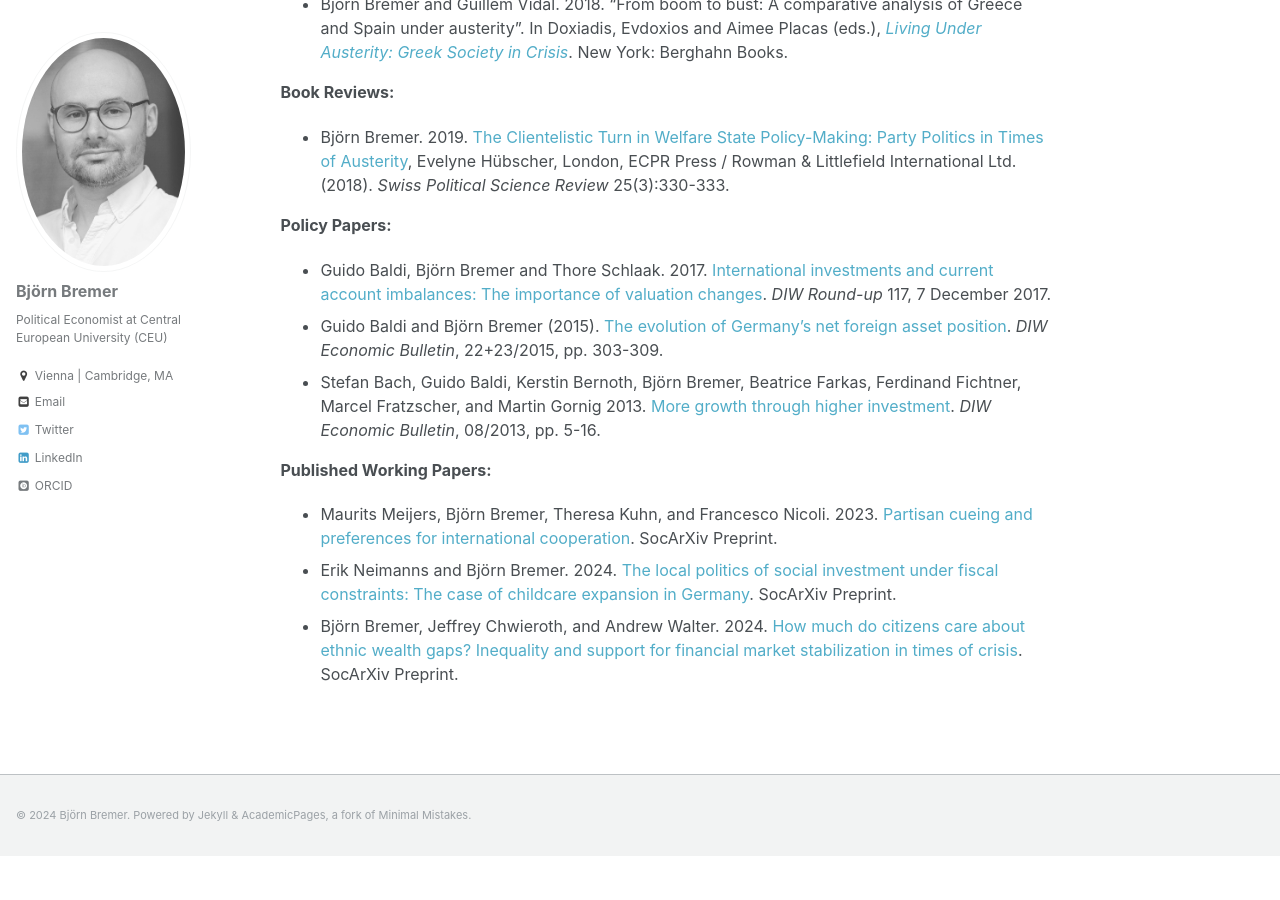
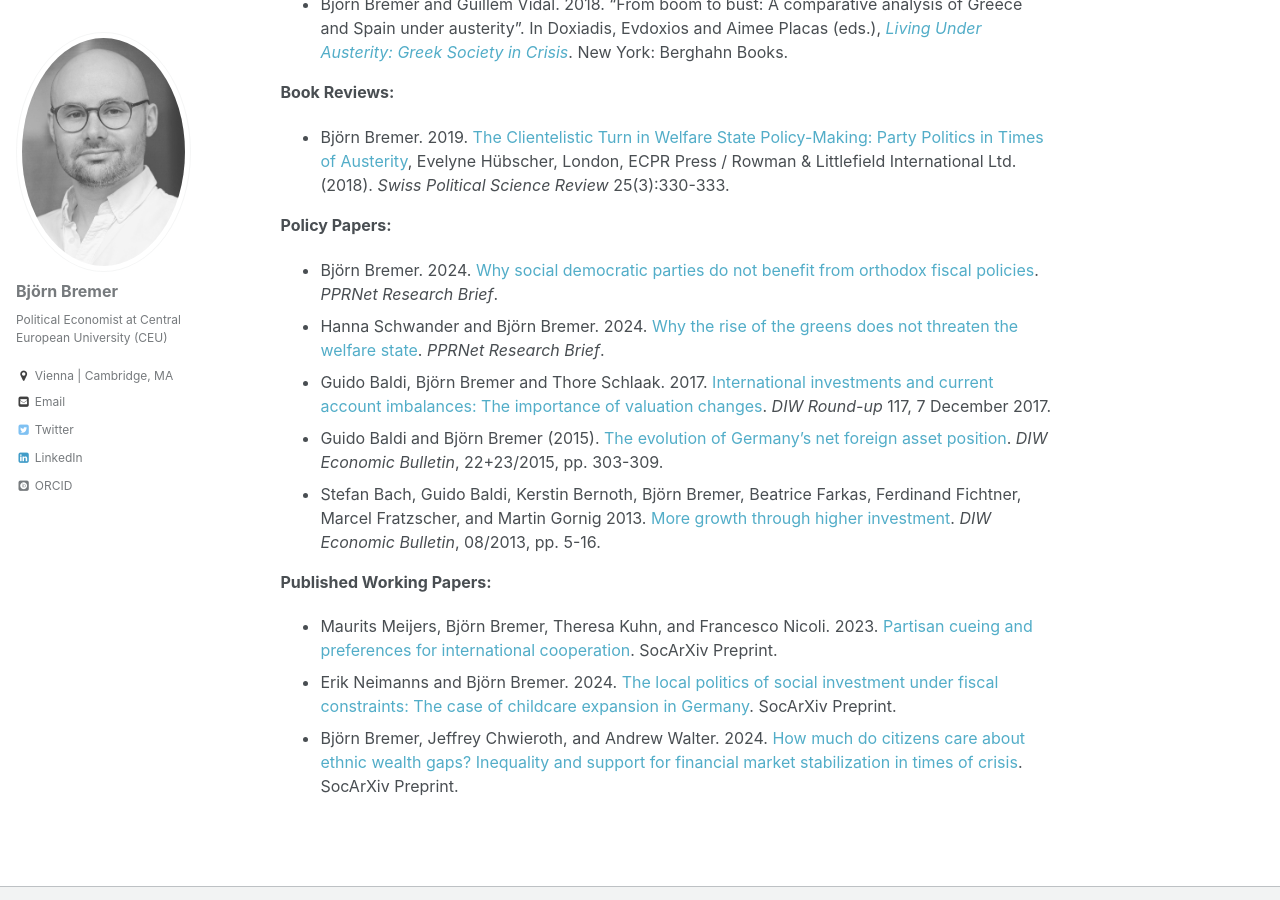
Before and after one commit to bjoernbremer/bjoernbremer.github.io, a Jekyll site: the page built from _pages/publications.md, in a window 1280 px wide and 900 px high, scrolled down 2325 px. Built offline with Jekyll 4.4.1, drawn with Linux system fonts in a browser that asks for light colours; some web fonts are replaced; before the commit the page ends 3181 px from its top, so only the background shows below that.

Commit message:
Update publications.md

```diff
--- a/_pages/publications.md
+++ b/_pages/publications.md
@@ -59,6 +59,8 @@ author_profile: true
 
 **Policy Papers:**
 
+* Björn Bremer. 2024. [Why social democratic parties do not benefit from orthodox fiscal policies](https://politicscentre.nuffield.ox.ac.uk/media/elsb5xyq/bremer.pdf). *PPRNet Research Brief*.
+* Hanna Schwander and Björn Bremer. 2024. [Why the rise of the greens does not threaten the welfare state](https://politicscentre.nuffield.ox.ac.uk/media/gg5cnglx/schwander_bremer.pdf). *PPRNet Research Brief*.
 * Guido Baldi, Björn Bremer and Thore Schlaak. 2017. [International investments and current account imbalances: The importance of valuation changes]({{ site.url }}/files/publications/diw_roundup_117_en.pdf). *DIW Round-up* 117, 7 December 2017.
 * Guido Baldi and Björn Bremer (2015). [The evolution of Germany's net foreign asset position]({{ site.url }}/files/publications/diw_econ_bull_2015-22-3.pdf). *DIW Economic Bulletin*, 22+23/2015, pp. 303-309.
 * Stefan Bach, Guido Baldi, Kerstin Bernoth, Björn Bremer, Beatrice Farkas, Ferdinand Fichtner, Marcel Fratzscher, and Martin Gornig 2013. [More growth through higher investment]({{ site.url }}/files/publications/diw_econ_bull_2013-08-2.pdf). *DIW Economic Bulletin*, 08/2013, pp. 5-16.
```
